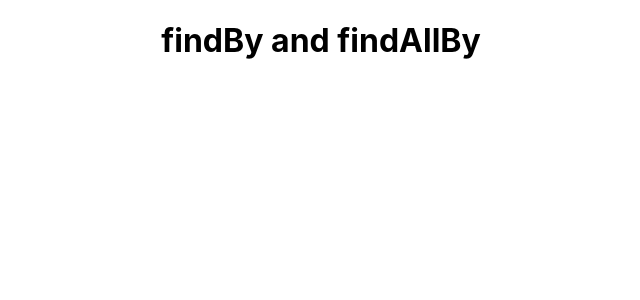
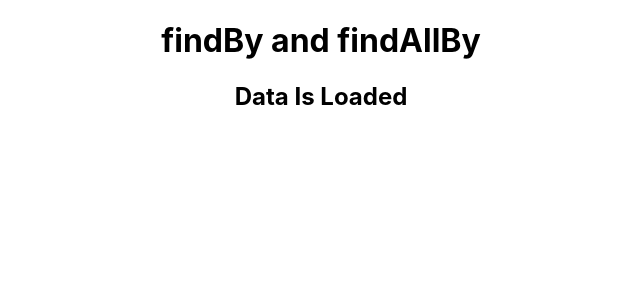
Before and after one commit to muazimmaqbool/React_Testing_Library, a React (Create React App) app: page / in a window 1280 px wide. Shown: the top 300 px of the page, without its empty margins (319-959 px from the left). Built offline with nearby package versions, Linux system fonts and the light colour scheme.

Commit message:
findBy info added

```diff
--- a/src/25_FindBy/FindBy_FindAllBy.jsx
+++ b/src/25_FindBy/FindBy_FindAllBy.jsx
@@ -1,15 +1,36 @@
-import React from "react";
+import React, { useState,useEffect } from "react";
 
 /*
 lec #35
 -> findBy and findAllBy
 
+->When to use findBy query:
+  When you load/reload the page, sometimes the ui elements takes some time to load/show
+  (usually happens when you get data from API or code is huge).
+
+  So, basically when your elements took some time (say around 3-5 seconds) to load and if you
+  want to test these elements, which take time to load and then test time using "findBy"
+
 */
 
 const FindBy = () => {
+
+  const [showData, setshowData] = useState();
+
+  //data will be loaded after 1 second
+  //basiclaly h2 element will be loaded/displayed after 1 second and we will test it using
+  //findBy, checkout test case file
+  useEffect(() => {
+    setTimeout(() => {
+      setshowData(true)
+    }, 1000);
+  }, []);
   return (
     <div>
       <h1>findBy and findAllBy</h1>
+      {
+        showData ? <h2>Data Is Loaded</h2>:<h4>No Data Found</h4>
+      }
     </div>
   );
 };
```
